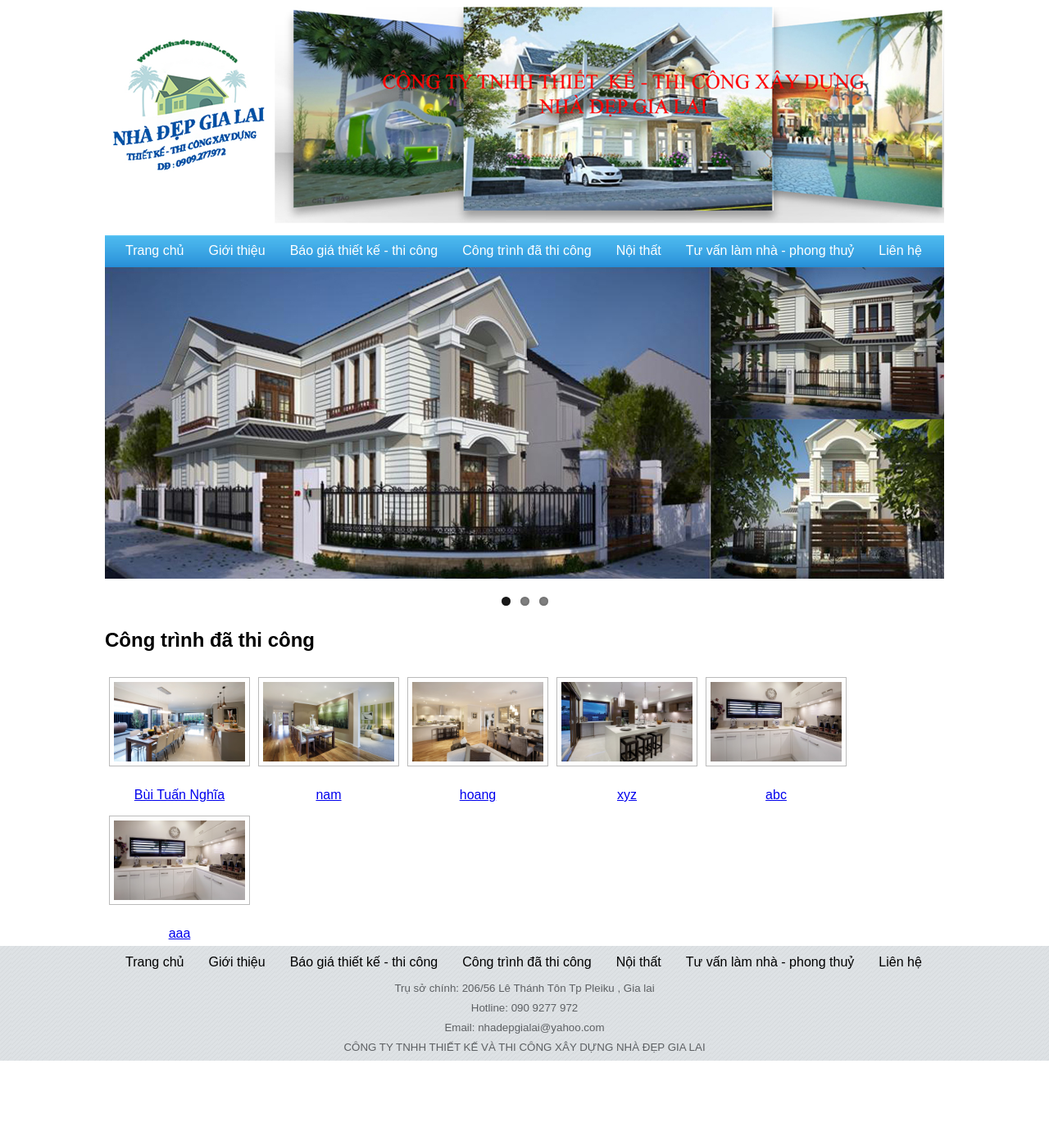
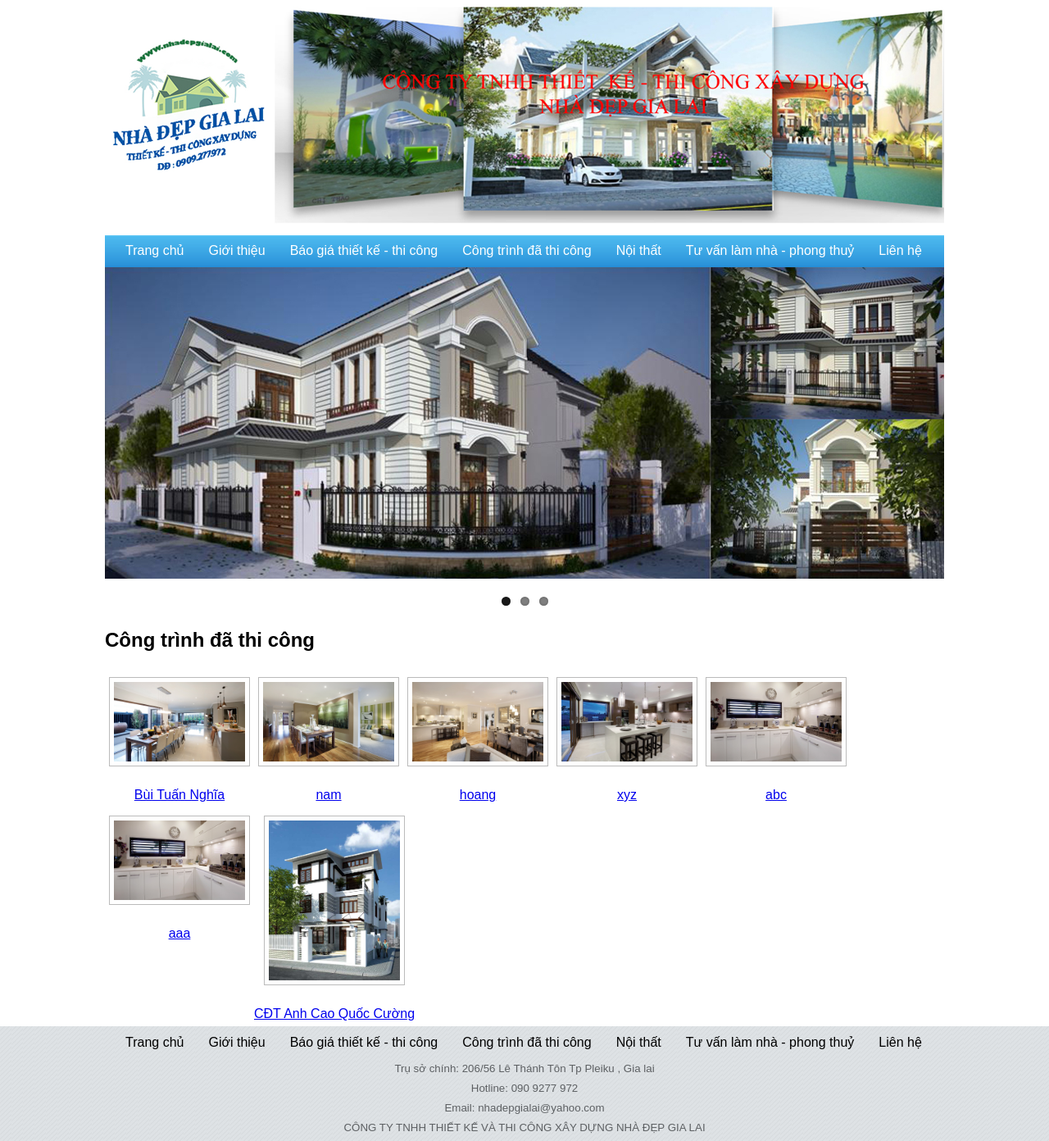
Before and after one commit to LEBANGOC/lebangoc.github.io, a Jekyll site: the page built from index.html, in a window 1280 px wide. Shown: the whole page at 82% size. Built offline with Jekyll 4.4.1, drawn with Linux system fonts in a browser that asks for light colours; before the commit the page ends 1294 px from its top, so only the background shows below that.

Commit message:
THEM HINH CAhkCBSJ

```diff
--- a/_data/congtrinhdathicong.yml
+++ b/_data/congtrinhdathicong.yml
@@ -10,3 +10,5 @@
   cdt: abc
 - url: /resources/noithatbep_phongan/pantry.jpg
   cdt: aaa
+- url: /resources/congtrinhdathicong/CDT_Anh_Cao_Quoc_Cuong/CDT_Anh_Cao_Quoc_Cuong.jpg
+  cdt: CĐT Anh Cao Quốc Cường
```
Also changed, not shown: resources/congtrinhdathicong/CDT_Anh_Cao_Quoc_Cuong/CDT_Anh_Cao_Quoc_Cuong.jpg (added).
